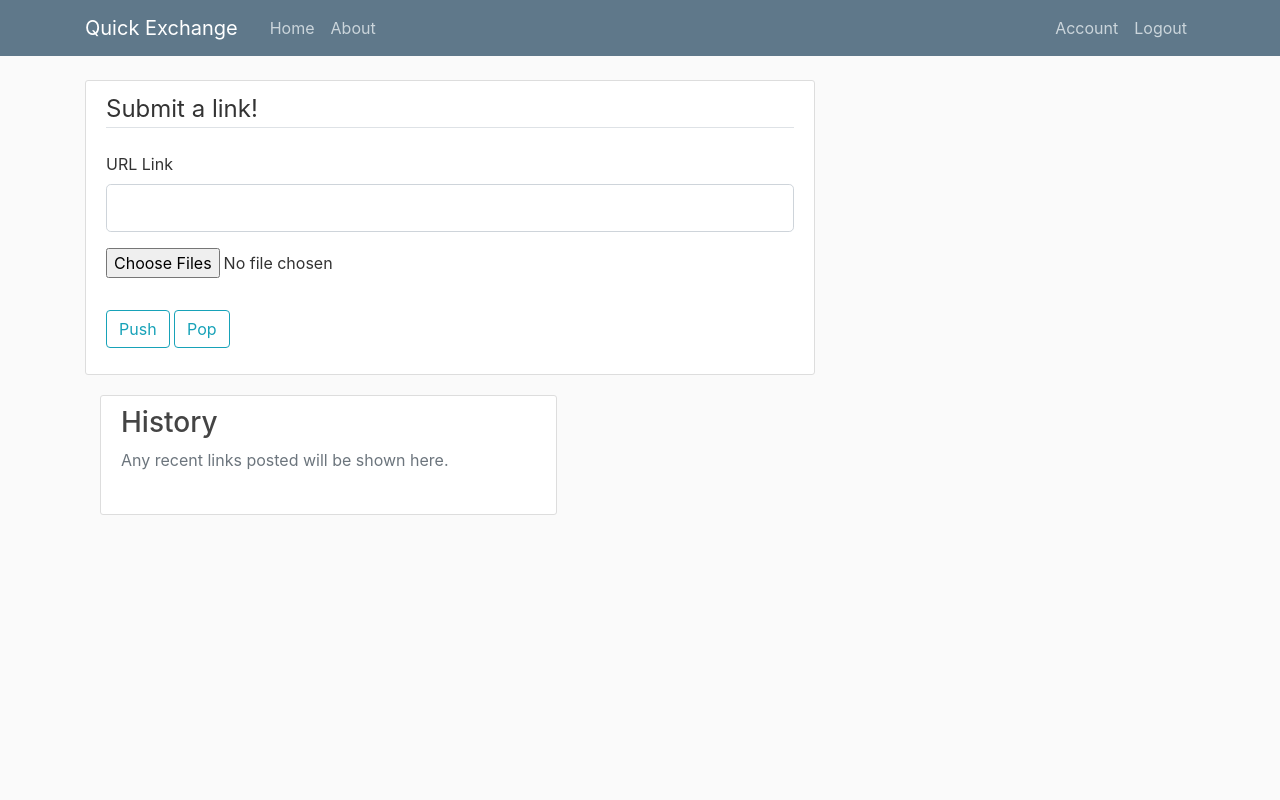
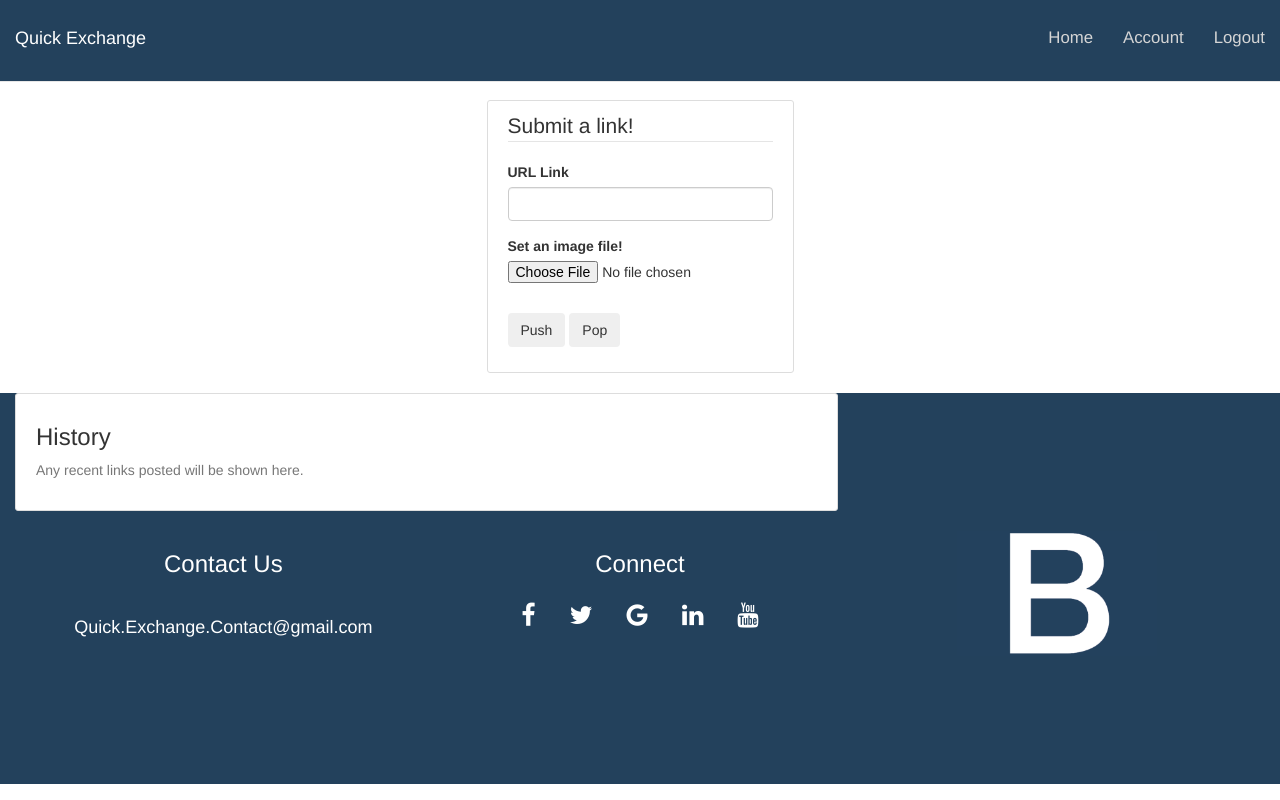
Before and after one commit to Francisco-Ibarra07/QuickExchange, a Flask app: page /home in a window 1280 px wide. Run offline with Flask 2, Linux system fonts and the light colour scheme; the visitor is signed in with stand-in values (Sample User, id 1); data comes from the database, SQL or seed files in the repository; data that the repository does not hold is empty; some libraries are stand-ins or nearby versions.

Commit message:
Changed design for user's home page

```diff
--- /dev/null
+++ b/quickexchange/static/home.css
@@ -0,0 +1,86 @@
+html, body {
+	height: 100%;
+	width: 100%;
+}
+.navbar {
+	background-color: #23415C;
+	padding: 1% 0;
+	font-size: 1.2em;
+}
+.navbar-brand {
+	min-height: 55px;
+	padding: 0 15px 5px;
+	display: flex;
+	justify-content: center;
+	align-items: center;
+	color: white;
+}
+.navbar-brand > span {
+	color: white;
+}
+.navbar-default .navbar-nav li a {
+	color: #d5d5d5;
+}
+.navbar-default .navbar-nav li a:hover, .navbar-default .navbar-nav li a:active {
+	color: #FFF;
+}
+#main-form {
+	/* border: black dashed 1px; */
+	display: flex;
+	justify-content: center;
+	align-items: center;
+	position: relative;
+	padding: 100px 0px 0px 0px;
+}
+.submit-form {
+	background: #ffffff;
+  padding: 10px 20px;
+  border: 1px solid #dddddd;
+  border-radius: 3px;
+  margin-bottom: 20px;
+}
+.content-section {
+  background: #ffffff;
+  padding: 10px 20px;
+  border: 1px solid #dddddd;
+  border-radius: 3px;
+  margin-bottom: 20px;
+}
+
+.padding {
+	padding: 80px 0;
+}
+
+footer {
+	width: 100%;
+	background-color: #23415C;
+	padding: 5% 5% 10% 5%;
+	color: #FFF;
+}
+.fa {
+	padding: 15px;
+	font-size: 25px;
+	color: #FFF;
+}
+.fa:hover {
+	color: #d5d5d5;
+	text-decoration: none;
+}
+.icon {
+	max-width: 200px;
+}
+
+/* mobile devices fixes */
+@media (max-width: 768px) {
+	.landing-text h1 {
+		font-size: 48px;
+	}
+	.fa {
+		font-size: 20px;
+		padding: 10px;
+	}
+	.icon {
+		padding-top: 5%;
+		max-width: 100px;
+	}
+}
--- a/quickexchange/templates/home.html
+++ b/quickexchange/templates/home.html
@@ -1,7 +1,52 @@
-{% extends "layout.html" %}
-{% block content %}
+<!DOCTYPE html>
+<html>
 
-  <div class="content-section">
+<head>
+  <title>Quick Exchange - Home</title>
+  <meta name="viewport" content="width=device-width, initial-scale=1">
+  <link rel="stylesheet" href="https://maxcdn.bootstrapcdn.com/bootstrap/3.3.7/css/bootstrap.min.css">
+  <link rel="stylesheet" href="https://cdnjs.cloudflare.com/ajax/libs/font-awesome/4.7.0/css/font-awesome.min.css">
+  <script src="https://ajax.googleapis.com/ajax/libs/jquery/3.2.1/jquery.min.js"></script>
+  <script src="https://maxcdn.bootstrapcdn.com/bootstrap/3.3.7/js/bootstrap.min.js"></script>
+  <link rel="stylesheet" type="text/css" href="{{ url_for('static', filename='home.css') }}">
+
+</head>
+
+<body>
+
+  <!-- Navigation header section -->
+  <nav class="navbar navbar-default navbar-fixed-top" role="navigation">
+    <div class="container-fluid">
+      <div class="navbar-header">
+        <!-- Hamburger Button -->
+        <button type="button" class="navbar-toggle" data-toggle="collapse" data-target="#navbar-collapse-main">
+          <!-- sr-only is for people who can't see the navigation icon -->
+          <span class="sr-only">Toggle navigation</span>
+          <span class="icon-bar"></span>
+          <span class="icon-bar"></span>
+          <span class="icon-bar"></span>
+        </button>
+        <!-- navbar-brand for logo images -->
+        <!-- <a class="navbar-brand" href="#"><img src="img/w3newbie.png"></a> -->
+        <a class="navbar-brand" href="{{ url_for('home') }}">
+          <span>Quick Exchange</span>
+        </a>
+      </div>
+
+      <!-- Navigation buttons -->
+      <div class="collapse navbar-collapse" id="navbar-collapse-main">
+        <ul class="nav navbar-nav navbar-right">
+          <li><a class="active" href="{{ url_for('home') }}">Home</a></li>
+          <li><a href="{{ url_for('account') }}">Account</a></li>
+          <li><a href="{{ url_for('logout') }}">Logout</a></li>
+        </ul>
+      </div>
+    </div>
+  </nav>
+
+  <!-- Main submit form section -->
+  <div id="main-form">
+    <div class="submit-form">
       <form method="POST" action="" enctype="multipart/form-data">
         {{ form.hidden_tag() }}
 
@@ -26,19 +71,18 @@
             {% endif %}
           </div>
 
-        <!-- Form group for any IMAGE FILE -->
+          <!-- Form group for any MEDIA FILES -->
           <div class="form-group" id="media-files">
-          <!-- {{ form.img.label() }}
+            {{ form.img.label() }}
             {{ form.img(class="form-control-file") }}
             {% if form.img.errors %}
             {% for error in form.img.errors %}
             <span class="text-danger">{{ error }}</span></br>
             {% endfor %}
-          {% endif %} -->
+            {% endif %}
 
             <!-- https://developer.mozilla.org/en-US/docs/Web/API/File/type -->
-          <!-- <img id="image-chosen" alt="your image" width="100" height="100" /> -->
-          <input type="file" multiple onchange="uploadMedia(this);">
+            <!-- <input type="file" multiple onchange="uploadMedia(this);"> -->
             <!-- Will take in all the images provided, and create a slideshow for each file (no matter the file extension) -->
             <!-- TODO(FI): When u come across a pdf, have a pdf view -->
             <!-- TODO(FI): When u come across an image, use an image tag -->
@@ -49,7 +93,6 @@
               function uploadMedia(fileInput) {
                 let files = fileInput.files;
                 console.log("Files object:", files)
-
                 let list = [];
                 let fileType = "";
                 const imageFileTypes = ["jpg", "png", "gif"];
@@ -70,13 +113,6 @@
                     document.getElementById("media-files").appendChild(img_element);
                     list.push(img_element);
                   }
-                else if (fileType === "pdf") {
-                  console.log("PDF element");
-                  let pdf_element = document.createElement("embed");
-                  pdf_element.src = window.URL.createObjectURL(file);
-                  document.getElementById("media-files").appendChild(pdf_element);
-                  list.push(pdf_element);
-                }
                   else if (videoFileTypes.includes(fileType)) {
                     console.log("Video element");
                     let video_element = document.createElement("video");
@@ -87,6 +123,13 @@
                     video_element.type = file.type;
                     document.getElementById("media-files").appendChild(video_element);
                     list.push(video_element);
+                  }
+                  else if (fileType === "pdf") {
+                    console.log("PDF element");
+                    let pdf_element = document.createElement("embed");
+                    pdf_element.src = window.URL.createObjectURL(file);
+                    document.getElementById("media-files").appendChild(pdf_element);
+                    list.push(pdf_element);
                   }
                   else if (programmingFileTypes.includes(fileType)) {
                     console.log("Language element");
@@ -109,7 +152,10 @@
 
       </form>
     </div>
+  </div>
 
+
+  <!-- History section -->
   <div class="col-md-8">
     <div class="content-section">
       <h3>History</h3>
@@ -131,4 +177,27 @@
   </div>
 
 
-{% endblock content %}
+  <!-- Footer section -->
+  <footer class="container-fluid text-center">
+    <div class="col-sm-4">
+      <h3>Contact Us</h3>
+      <br>
+      <h4>Quick.Exchange.Contact@gmail.com</h4>
+    </div>
+    <div class="col-sm-4">
+      <h3>Connect</h3>
+      <a href="#" class="fa fa-facebook"></a>
+      <a href="#" class="fa fa-twitter"></a>
+      <a href="#" class="fa fa-google"></a>
+      <a href="#" class="fa fa-linkedin"></a>
+      <a href="#" class="fa fa-youtube"></a>
+    </div>
+    <div class="col-sm-4">
+      <img src="static/img/b.png" class="icon">
+    </div>
+  </footer>
+
+  </footer>
+</body>
+
+</html>
```
Lines whose indentation alone changed are shown as unchanged.
